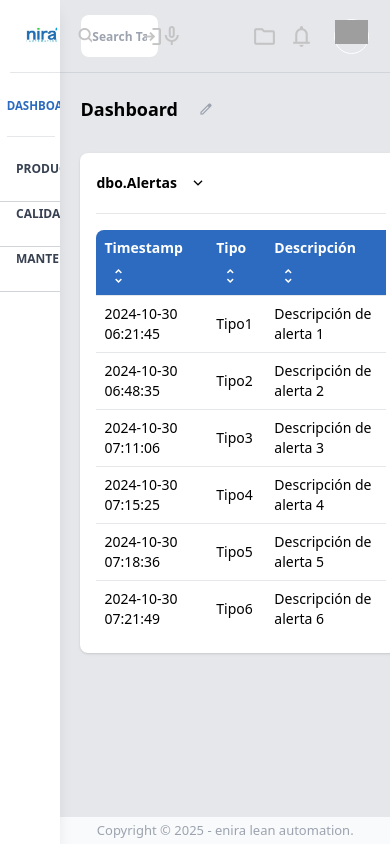
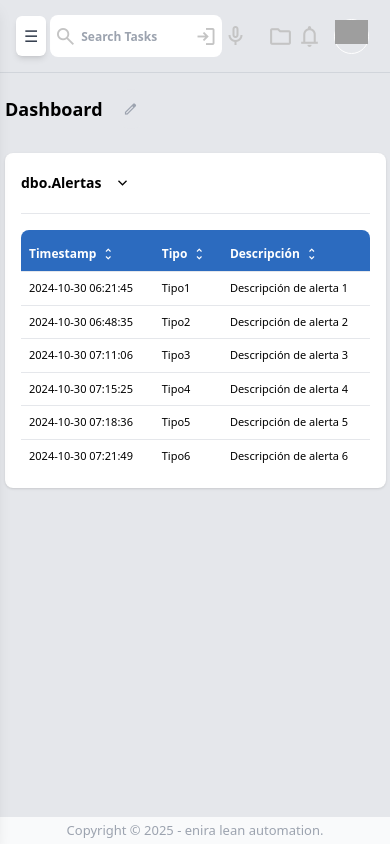
Before and after one commit to Nikhil79922/Enira_project, a React (Vite) app in the folder client/: page /dashboard in a window 390 px wide. Built offline with nearby package versions, Linux system fonts and the light colour scheme; sample sign-in values are in the browser's storage; grey boxes are pictures that could not be loaded.

Commit message:
responsiveness

```diff
--- a/client/src/App.jsx
+++ b/client/src/App.jsx
@@ -42,10 +42,10 @@ function App() {
           element={
             isAuthenticated ? (
               <div className="flex h-screen bg-gray-200 overflow-auto">
-                <div className="w-[15.5vw]">
+                <div className="w-[0vw] lg:w-[15.5vw]">
                   <Sidebar />
                 </div>
-                <div className="w-[84.5vw] flex flex-col overflow-hidden">
+                <div className="w-[100vw] lg:w-[84.5vw] flex flex-col overflow-x-hidden overflow-y-scroll">
                   <Header />
                   <div className="flex-grow">
                     <Routes>
--- a/client/src/components/DashboardContent.jsx
+++ b/client/src/components/DashboardContent.jsx
@@ -48,7 +48,7 @@ export default function DashboardContent() {
 
 
   return (
-    <div className="ml-[20px] flex flex-col w-[84vw]">
+    <div className="ml-[5px] sm:ml-[10px] lg:ml-[20px] flex flex-col w-[99vw] lg:w-[84vw] ">
       <div className="flex gap-[12px] items-center mt-4 mb-6">
         <h2 className="text-lg md:text-2xl font-bold text-black">Dashboard</h2>
         <span className="material-symbols-outlined text-gray-400 bg-gray-200 p-2 rounded-full cursor-pointer text-base md:text-xl">
@@ -56,7 +56,7 @@ export default function DashboardContent() {
         </span>
       </div>
 
-      <div className="bg-white rounded-lg shadow p-4  md:p-3 w-[82.5vw] overflow-x-auto">
+      <div className="bg-white rounded-lg shadow p-4  md:p-3 w-[97.8vw] lg:w-[82.5vw] overflow-x-auto">
         <div className="flex gap-[12px] items-center pb-4 border-b">
           <p className="text-sm md:text-lg font-bold text-black">dbo.Alertas</p>
           <span
@@ -72,34 +72,34 @@ export default function DashboardContent() {
             <thead className="bg-blue-570 text-white  ">
               <tr>
                 <th
-                  className="p-2 md:p-3 text-sm md:text-base font-semibold cursor-pointer rounded-tl-lg"
+                  className="p-2 md:p-3 text-[12px] sm:text-sm md:text-base font-semibold cursor-pointer rounded-tl-lg"
                   onClick={() => sortData('timestamp')}
                 >
                   Timestamp
                   <div className={`inline-block ml-1   ${getArrowClass('timestamp')}`}>
-                    <span class="material-symbols-outlined relative top-1 text-xl">
+                    <span className="material-symbols-outlined relative top-1 text-base sm:text-lg md:text-xl">
                       unfold_more
                     </span>
                   </div>
                 </th>
                 <th
-                  className="p-2 md:p-3 text-sm md:text-base font-semibold cursor-pointer"
+                  className="p-2 md:p-3 text-[12px] sm:text-sm md:text-base font-semibold cursor-pointer"
                   onClick={() => sortData('tipo')}
                 >
                   Tipo
                   <div className={`inline-block ml-1  ${getArrowClass('tipo')}`}>
-                    <span class="material-symbols-outlined relative top-1 text-xl">
+                    <span className="material-symbols-outlined relative top-1 text-base sm:text-lg md:text-xl">
                       unfold_more
                     </span>
                   </div>
                 </th>
                 <th
-                  className="p-2 md:p-3 text-sm md:text-base font-semibold cursor-pointer"
+                  className="p-2 md:p-3 text-[12px] sm:text-sm md:text-base font-semibold cursor-pointer rounded-tr-lg"
                   onClick={() => sortData('descripcion')}
                 >
                   Descripción
                   <div className={`inline-block ml-1  ${getArrowClass('descripcion')}`}>
-                    <span class="material-symbols-outlined relative top-1 text-xl ">
+                    <span className="material-symbols-outlined relative top-1 text-base sm:text-lg md:text-xl ">
                       unfold_more
                     </span>
                   </div>
@@ -109,9 +109,9 @@ export default function DashboardContent() {
             <tbody>
               {alerts.map((alert, index) => (
                 <tr key={index} className="border-t hover:bg-gray-100">
-                  <td className="p-2 md:p-3 text-sm md:text-base">{alert.timestamp}</td>
-                  <td className="p-2 md:p-3 text-sm md:text-base">{alert.tipo}</td>
-                  <td className="p-2 md:p-3 text-sm md:text-base">{alert.descripcion}</td>
+                  <td className="p-2 md:p-3 text-[11px] sm:text-sm md:text-base">{alert.timestamp}</td>
+                  <td className="p-2 md:p-3 text-[11px] sm:text-sm md:text-base">{alert.tipo}</td>
+                  <td className="p-2 md:p-3 text-[11px] sm:text-sm md:text-base">{alert.descripcion}</td>
                 </tr>
               ))}
             </tbody>
--- a/client/src/components/Header.jsx
+++ b/client/src/components/Header.jsx
@@ -44,20 +44,20 @@ export default function Header() {
     }
   };
   return (
-    <header className="flex items-center justify-between h-[73px] border-b-[0.9px] border-gray-300 bg-gray-200 w-[84.5vw]">
-      <div className="flex h-[73px] items-center ">
-        <span className="material-symbols-outlined cursor-pointer text-gray-350 bg-white flex items-center justify-center w-[2.8vw] text-[23px] rounded-tl-[8px] rounded-bl-[8px] ml-[21px]  h-[42px]">
+    <header className="flex items-center justify-between h-[73px] border-b-[0.9px] border-gray-300 bg-gray-200 w-[100vw] lg:w-[84.5vw]">
+      <div className="flex ml-[40px] lg:ml-[0px] h-[73px] items-center ">
+        <span className="material-symbols-outlined cursor-pointer text-gray-350 bg-white flex items-center justify-center w-[8vw] sm:w-[6vw] md:w-[4vw]   lg:w-[2.8vw] text-[23px] rounded-tl-[8px] rounded-bl-[8px] ml-[10px] sm:ml-[20px]   h-[42px]">
           search
         </span>
-        <input type="text" name="search" {...register("search")} placeholder="Search Tasks"  className=" h-[42px] font-bold outline-none w-[14vw] text-[12px] " />
-        <span className="material-symbols-outlined text-gray-350 bg-white flex items-center justify-center w-[2.8vw] text-[23px] cursor-pointer h-[42px] rounded-tr-[8px] rounded-br-[8px] ">
+        <input type="text" name="search" {...register("search")} placeholder="Search Tasks"  className=" h-[42px] font-bold outline-none w-[28vw] sm:w-[25vw] md:w-[18vw] lg:w-[14vw] text-[12px] " />
+        <span className="material-symbols-outlined text-gray-350 bg-white flex items-center justify-center w-[8vw] sm:w-[6vw] md:w-[4vw]  lg:w-[2.8vw] text-[23px] cursor-pointer h-[42px] rounded-tr-[8px] rounded-br-[8px] ">
           login
         </span>
         <span className="material-symbols-outlined cursor-pointer bg-gray-200 text-gray-350 flex items-center justify-center w-[3vw] text-[24px] h-[42px] ml-[8px]">
           mic
         </span>
       </div>
-      <div className="flex gap-3 mr-[21px]">
+      <div className="flex gap-1 sm:gap-2 md:gap-3 mr-[21px]">
         <span className="material-symbols-outlined cursor-pointer text-gray-350 bg-gray-200 flex items-center justify-center text-[25px]">
           folder
         </span>
--- a/client/src/components/Scrap.jsx
+++ b/client/src/components/Scrap.jsx
@@ -1,3 +1,4 @@
+// eslint-disable-next-line no-unused-vars
 import React from 'react'
 
 function Scrap() {
--- a/client/src/components/Sidebar.jsx
+++ b/client/src/components/Sidebar.jsx
@@ -1,42 +1,58 @@
-import { Link, useLocation } from 'react-router-dom';
-import { useState } from 'react';
+ import { Link, useLocation } from "react-router-dom";
+ import { useState } from "react";
 
  export default function Sidebar() {
    const location = useLocation();
    const [isProduccionOpen, setProduccionOpen] = useState(false);
    const [isCalidadOpen, setCalidadOpen] = useState(false);
    const [isMantenimientoOpen, setMantenimientoOpen] = useState(false);
+   const [isSlideOpen, setSlideOpen] = useState(false);
 
+   const handleSlide = () => setSlideOpen((prev) => !prev);
    const toggleProduccion = () => setProduccionOpen(!isProduccionOpen);
    const toggleCalidad = () => setCalidadOpen(!isCalidadOpen);
    const toggleMantenimiento = () => setMantenimientoOpen(!isMantenimientoOpen);
 
    return (
-    <aside className="w-[15.5vw] overflow-y-auto bg-white text-blue-570 h-full shadow-lg fixed left-0 top-0 scrollbar-hide">
-      <div className="ml-[10px] flex items-center justify-between pl-4 pr-2 w-[14vw] h-[73px] border-b-[0.9px] border-gray-200 bg-white">
+     <>
+       <button
+         className={`lg:hidden fixed top-4 left-4 z-50 text-gray-700 bg-white p-2 rounded-md shadow-md ${isSlideOpen ? `hidden`:`block`}`}
+         onClick={handleSlide}
+       >
+         ☰
+       </button>
+
+       <aside
+         className={`lg:min-w-[200px] lg:w-[15.5vw] overflow-y-auto bg-white text-blue-500 h-full shadow-lg fixed left-0 top-0 scrollbar-hide transition-transform duration-500 ${
+           isSlideOpen ? "translate-x-0" : "-translate-x-full lg:translate-x-0"
+         }`}
+       >
+         <div className="flex items-center justify-between px-4 h-[73px] border-b border-gray-200 bg-white">
            <img
              src="../src/assets/logo.jpeg"
              className="h-[60px] w-[90px] md:h-[70px] md:w-[100px] object-cover"
              alt="Logo"
            />
+           <span
+             className=" material-symbols-outlined lg:hidden text-gray-500 cursor-pointer text-[26px] md:text-[22px]"
+             onClick={handleSlide}
+           >
+             {isSlideOpen ? `close` : ""}
+           </span>
 
-        <span className="material-symbols-outlined text-gray-300 cursor-pointer text-[26px] md:text-[22px] flex-shrink-0 ml-2">
-          menu_open
-        </span>
+
          </div>
 
          <div className="uppercase font-bold flex items-center font-sans h-[64px] pt-[2px] w-[12.5vw] border-b-[0.9px] border-gray-200 ml-[1.7vw] text-[11.5px]">
 <Link to="/Dashboard">Dashboard</Link>
 </div>
-
          <nav className="mt-5">
            <ul>
-          {/* Producción Section */}
              <li className="uppercase font-extrabold text-gray-700 flex justify-between items-center px-4 text-[12px]">
                <p>PRODUCCIÓN</p>
                <span
-              className={`material-symbols-outlined text-blue-570 cursor-pointer transform transition-transform duration-300 ${
-                isProduccionOpen ? 'rotate-180' : ''
+                 className={`material-symbols-outlined text-blue-570 cursor-pointer transition-transform ${
+                   isProduccionOpen ? "rotate-180" : ""
                  }`}
                  onClick={toggleProduccion}
                >
@@ -46,15 +62,18 @@ export default function Sidebar() {
              {isProduccionOpen && (
                <div className="pl-4">
                  {[
-                { to: '/Dashboard/monitorizacion', icon: 'browse_activity', text: 'Monitorización' },
-                { to: '/Dashboard/historico', icon: 'history', text: 'Histórico' },
-                { to: '/Dashboard/control/orden', icon: 'settings', text: 'Control' },
-                { to: '/Dashboard/planificar', icon: 'date_range', text: 'Planificar' },
-                { to: '/Dashboard/automatizar', icon: 'autostop', text: 'Automatizar' },
+                   { to: "/Dashboard/monitorizacion", icon: "browse_activity", text: "Monitorización" },
+                   { to: "/Dashboard/historico", icon: "history", text: "Histórico" },
+                   { to: "/Dashboard/control/orden", icon: "settings", text: "Control" },
+                   { to: "/Dashboard/planificar", icon: "date_range", text: "Planificar" },
+                   { to: "/Dashboard/automatizar", icon: "autostop", text: "Automatizar" },
                  ].map(({ to, icon, text }) => (
-                <li key={to} className={`mt-5 flex items-center gap-4 text-sm font-medium cursor-pointer ${
+                   <li
+                     key={to}
+                     className={`mt-5 flex items-center gap-4 text-sm font-medium cursor-pointer ${
                        location.pathname === to ? "text-black" : "text-gray-450"
-                }`}>
+                     }`}
+                   >
                      <span className={`material-symbols-outlined text-lg ${
                        location.pathname === to ? "text-blue-500" : "text-gray-450"
                      }`}>{icon}</span>
@@ -63,14 +82,14 @@ export default function Sidebar() {
                  ))}
                </div>
              )}
-          <li className="mt-5 w-full border-b-[0.9px] border-gray-300"></li>
+             <li className="mt-5 w-full border-b border-gray-300"></li>
 
              {/* Calidad Section */}
              <li className="uppercase font-extrabold text-gray-700 flex justify-between items-center px-4 text-[12px]">
                <p>CALIDAD</p>
                <span
-              className={`material-symbols-outlined text-blue-570 cursor-pointer transform transition-transform duration-300 ${
-                isCalidadOpen ? 'rotate-180' : ''
+                 className={`material-symbols-outlined text-blue-570 cursor-pointer transition-transform ${
+                   isCalidadOpen ? "rotate-180" : ""
                  }`}
                  onClick={toggleCalidad}
                >
@@ -80,12 +99,15 @@ export default function Sidebar() {
              {isCalidadOpen && (
                <div className="pl-4">
                  {[
-                { to: '/Dashboard/calidad/submenu1', icon: 'widgets', text: 'Submenu1' },
-                { to: '/Dashboard/calidad/submenu2', icon: 'widgets', text: 'Submenu2' },
+                   { to: "/Dashboard/calidad/submenu1", icon: "widgets", text: "Submenu1" },
+                   { to: "/Dashboard/calidad/submenu2", icon: "widgets", text: "Submenu2" },
                  ].map(({ to, icon, text }) => (
-                <li key={to} className={`mt-5 flex items-center gap-4 text-sm font-medium cursor-pointer ${
+                   <li
+                     key={to}
+                     className={`mt-5 flex items-center gap-4 text-sm font-medium cursor-pointer ${
                        location.pathname === to ? "text-black" : "text-gray-450"
-                }`}>
+                     }`}
+                   >
                      <span className={`material-symbols-outlined text-lg ${
                        location.pathname === to ? "text-blue-500" : "text-gray-450"
                      }`}>{icon}</span>
@@ -94,14 +116,14 @@ export default function Sidebar() {
                  ))}
                </div>
              )}
-          <li className="mt-5 w-full border-b-[0.9px] border-gray-300"></li>
+             <li className="mt-5 w-full border-b border-gray-300"></li>
 
              {/* Mantenimiento Section */}
              <li className="uppercase font-extrabold text-gray-700 flex justify-between items-center px-4 text-[12px]">
                <p>MANTENIMIENTO</p>
                <span
-              className={`material-symbols-outlined text-blue-570 cursor-pointer transform transition-transform duration-300 ${
-                isMantenimientoOpen ? 'rotate-180' : ''
+                 className={`material-symbols-outlined text-blue-570 cursor-pointer transition-transform ${
+                   isMantenimientoOpen ? "rotate-180" : ""
                  }`}
                  onClick={toggleMantenimiento}
                >
@@ -111,12 +133,15 @@ export default function Sidebar() {
              {isMantenimientoOpen && (
                <div className="pl-4">
                  {[
-                { to: '/Dashboard/mantenimiento/submenu1', icon: 'widgets', text: 'Submenu1' },
-                { to: '/Dashboard/mantenimiento/submenu2', icon: 'widgets', text: 'Submenu2' },
+                   { to: "/Dashboard/mantenimiento/submenu1", icon: "widgets", text: "Submenu1" },
+                   { to: "/Dashboard/mantenimiento/submenu2", icon: "widgets", text: "Submenu2" },
                  ].map(({ to, icon, text }) => (
-                <li key={to} className={`mt-5 flex items-center gap-4 text-sm font-medium cursor-pointer ${
+                   <li
+                     key={to}
+                     className={`mt-5 flex items-center gap-4 text-sm font-medium cursor-pointer ${
                        location.pathname === to ? "text-black" : "text-gray-450"
-                }`}>
+                     }`}
+                   >
                      <span className={`material-symbols-outlined text-lg ${
                        location.pathname === to ? "text-blue-500" : "text-gray-450"
                      }`}>{icon}</span>
@@ -125,9 +150,10 @@ export default function Sidebar() {
                  ))}
                </div>
              )}
-          <li className="mt-5 w-full border-b-[0.9px] border-gray-300"></li>
+             <li className="mt-5 w-full border-b border-gray-300"></li>
            </ul>
          </nav>
        </aside>
+     </>
    );
  }
```
Also changed, not shown: client/src/components/Averias.jsx (line endings or trailing spaces), 1 other file (tests, documents, lock files or other folders). Lines whose indentation alone changed are shown as unchanged.
